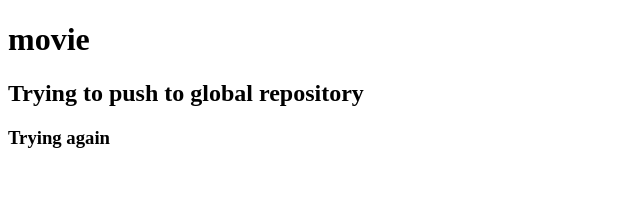
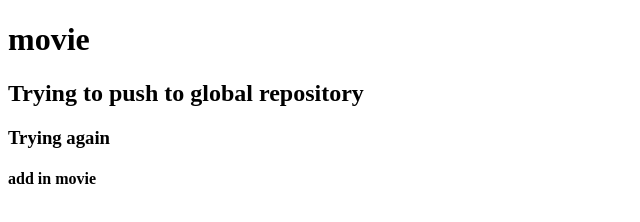
Before and after one commit to ChinniSaiSushma/proj4, a plain HTML site: page index.html in a window 1280 px wide. Shown: the whole page, without its empty margins (0-640 px from the left). Drawn offline with Linux system fonts and the light colour scheme.

Commit message:
added in movie

```diff
--- a/index.html
+++ b/index.html
@@ -10,5 +10,6 @@
     <h1>movie</h1>
     <h2>Trying to push to global repository</h2>
     <h3>Trying again</h3>
+    <h4>add in movie</h4>
 </body>
 </html>
```
